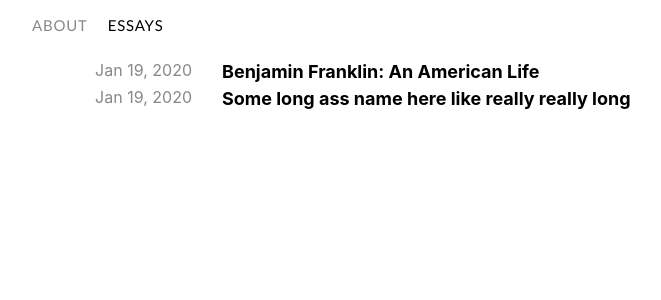
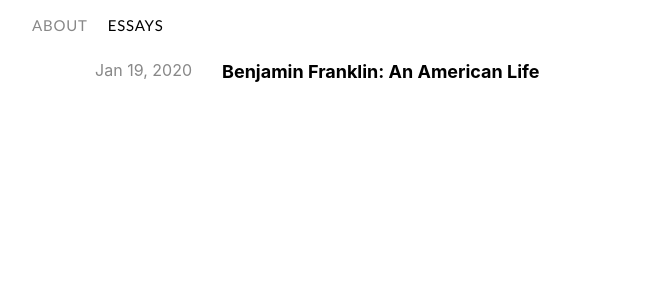
Before and after one commit to jkrclaro/jkrclaro.github.io, a React (Create React App) app: page /essays in a window 1280 px wide. Shown: the top 300 px of the page, without its empty margins (53-714 px from the left). Built offline with nearby package versions, Linux system fonts and the light colour scheme.

Commit message:
Update links

```diff
--- a/src/components/Essays.jsx
+++ b/src/components/Essays.jsx
@@ -6,7 +6,6 @@ class Essays extends React.Component {
     state = {
         essays: [
             {'url': '/benjamin-franklin', 'title': 'Benjamin Franklin: An American Life', 'date': 'Jan 19, 2020'},
-            {'url': '/benjamin-franklin', 'title': 'Some long ass name here like really really long', 'date': 'Jan 19, 2020'},
         ]
     }
 
```
